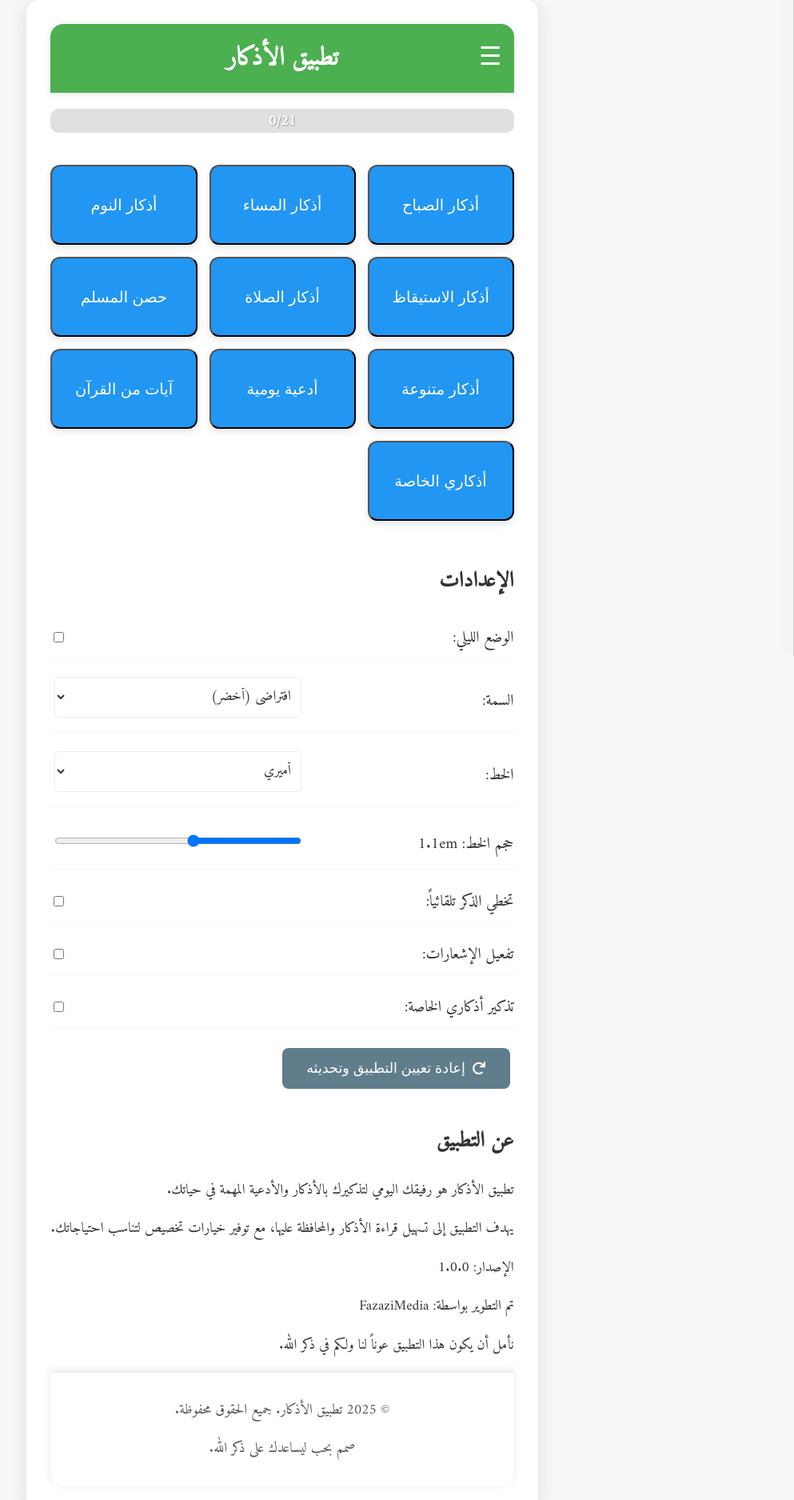
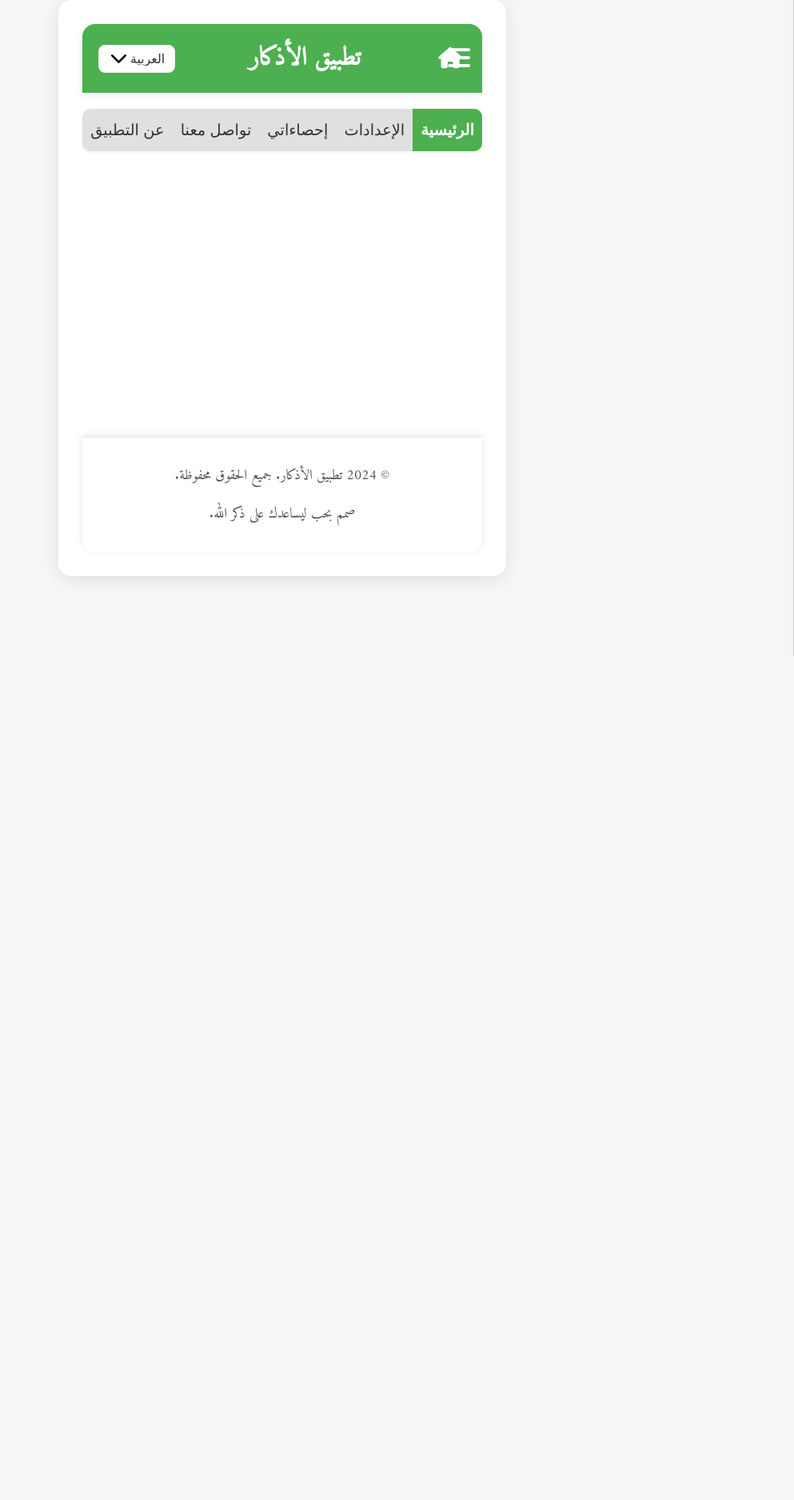
Before and after one commit to fazaziai703-cmd/fazazi-azkar, a plain HTML site: page index.html in a window 1280 px wide. Shown: the part 40-1915 px from the top of the page at 80% size, without its empty margins (287-1280 px from the left). After the commit the page ends 800 px from the top, so only its background shows below. Drawn offline with Linux system fonts and the light colour scheme; a web font is replaced by a local one.

Commit message:
Update index.html
enhancement for the UI

```diff
--- a/index.html
+++ b/index.html
@@ -3,7 +3,7 @@
 <head>
   <meta charset="UTF-8">
   <meta name="viewport" content="width=device-width, initial-scale=1.0">
-  <title>تطبيق الفزازي للأذكار اليومية</title>
+  <title>تطبيق الأذكار</title>
   <!-- Google Fonts for Arabic -->
   <link href="https://fonts.googleapis.com/css2?family=Amiri&family=Noto+Naskh+Arabic&family=Lateefah&family=Scheherazade+New&display=swap" rel="stylesheet">
   <!-- Font Awesome for Icons (Updated Version) -->
@@ -22,27 +22,50 @@
   <!-- Sidebar Navigation -->
   <div id="mySidenav" class="sidenav">
     <a href="javascript:void(0)" class="closebtn" onclick="closeNav()">&times;</a>
-    <a href="#" onclick="openTab('mainTab')">الرئيسية</a>
-    <a href="#" onclick="openTab('settingsTab')">الإعدادات</a>
-    <a href="#" onclick="openTab('statsTab')">إحصاءاتي</a>
-    <a href="#" onclick="openTab('contactUsTab')">تواصل معنا</a>
-    <a href="#" onclick="openTab('aboutTab')">عن التطبيق</a>
+    <!-- These links now primarily control the sidebar active state, main tabs are horizontal -->
+    <a href="#" onclick="openTab('mainContentTab-main')">الرئيسية</a>
+    <a href="#" onclick="openTab('mainContentTab-settings')">الإعدادات</a>
+    <a href="#" onclick="openTab('mainContentTab-stats')">إحصاءاتي</a>
+    <a href="#" onclick="openTab('mainContentTab-contactUs')">تواصل معنا</a>
+    <a href="#" onclick="openTab('mainContentTab-about')">عن التطبيق</a>
   </div>
 
   <!-- Main Content Container -->
-  <div class="container main-content-padding">
-    <!-- Header with App Title and Menu Button -->
+  <div class="container">
+    <!-- Header with App Title, Menu Button, Language Selector, and Home Button -->
     <div class="header">
-      <span class="sidenav-toggle-btn" onclick="toggleNav()">&#9776;</span>
-      <h1 id="appTitle">تطبيق الفزازي للأذكار اليومية</h1>
+      <button class="icon-button home-button" onclick="openTab('mainContentTab-main')" aria-label="العودة للصفحة الرئيسية">
+        <i class="fas fa-home"></i>
+      </button>
+      <h1 id="appTitle">تطبيق الأذكار</h1>
+      <div class="header-actions">
+        <select id="languageSelector" class="language-selector">
+          <option value="ar">العربية</option>
+          <option value="en">English</option>
+          <option value="ur">اردو</option>
+        </select>
+        <button class="sidenav-toggle-btn" onclick="toggleNav()" aria-label="فتح القائمة الجانبية">
+            <i class="fas fa-bars"></i>
+        </button>
+      </div>
     </div>
 
-    <!-- Tab Content Area -->
-    <div id="mainTab" class="tab-content active">
-      <!-- Content for main Azkar categories will be rendered here by script.js -->
+    <!-- Main Horizontal Tabs -->
+    <div class="main-horizontal-tabs">
+      <button class="tab-button active" onclick="openTab('mainContentTab-main')">الرئيسية</button>
+      <button class="tab-button" onclick="openTab('mainContentTab-settings')">الإعدادات</button>
+      <button class="tab-button" onclick="openTab('mainContentTab-stats')">إحصاءاتي</button>
+      <button class="tab-button" onclick="openTab('mainContentTab-contactUs')">تواصل معنا</button>
+      <button class="tab-button" onclick="openTab('mainContentTab-about')">عن التطبيق</button>
     </div>
 
-    <div id="settingsTab" class="tab-content">
+    <!-- Main Content Tab Areas -->
+    <div id="mainContentTab-main" class="main-content-tab active">
+      <!-- Content for main Azkar categories or active Azkar will be rendered here by script.js -->
+      <!-- Initial content will be the category grid, dynamically loaded -->
+    </div>
+
+    <div id="mainContentTab-settings" class="main-content-tab">
       <div class="settings-section">
         <h2>الإعدادات</h2>
 
@@ -115,22 +138,34 @@
       </div>
     </div>
 
-    <div id="statsTab" class="tab-content">
+    <div id="mainContentTab-stats" class="main-content-tab">
       <!-- Content for Stats will be rendered here by script.js -->
     </div>
 
-    <div id="contactUsTab" class="tab-content">
-      <!-- Content for Contact Us will be rendered here by script.js -->
+    <div id="mainContentTab-contactUs" class="main-content-tab">
+      <div class="contact-us-section">
+          <h2>تواصل معنا</h2>
+          <p>يسعدنا تواصلكم معنا لأي استفسارات أو اقتراحات.</p>
+          <a href="https://wa.me/97471851027" target="_blank" class="contact-button whatsapp">
+              <i class="fab fa-whatsapp"></i> تواصل عبر واتساب
+          </a>
+          <a href="mailto:your_email@example.com?subject=استفسار%20بخصوص%20تطبيق%20الأذكار" class="contact-button email">
+              <i class="fas fa-envelope"></i> أرسل بريد إلكتروني
+          </a>
+          <div class="fazazi-media-images">
+              <img src="images/icon/fazazimedia.png" alt="Fazazi Media Image">
+          </div>
+      </div>
     </div>
 
-    <div id="aboutTab" class="tab-content">
+    <div id="mainContentTab-about" class="main-content-tab">
       <div class="about-section">
         <h2>عن التطبيق</h2>
         <p>تطبيق الأذكار هو رفيقك اليومي لتذكيرك بالأذكار والأدعية المهمة في حياتك.</p>
         <p>يهدف التطبيق إلى تسهيل قراءة الأذكار والمحافظة عليها، مع توفير خيارات تخصيص لتناسب احتياجاتك.</p>
         <p>الإصدار: 1.0.0</p>
-        <p>تم التطوير بواسطة: FazaziMedia</p>
-        <p>نأمل أن يكون هذا التطبيق عوناً لنا ولكم في ذكر الله.</p>
+        <p>تم التطوير بواسطة: Fazazi AI</p>
+        <p>نأمل أن يكون هذا التطبيق عوناً لكم في ذكر الله.</p>
       </div>
     </div>
 
@@ -144,7 +179,7 @@
     </div>
 
     <div class="footer">
-      <p>&copy; 2025 تطبيق الأذكار. جميع الحقوق محفوظة.</p>
+      <p>&copy; 2024 تطبيق الأذكار. جميع الحقوق محفوظة.</p>
       <p>صمم بحب ليساعدك على ذكر الله.</p>
     </div>
   </div>
@@ -156,7 +191,7 @@
     if ('serviceWorker' in navigator) {
       window.addEventListener('load', () => {
         // تم تغيير المسار ليكون نسبيًا لضمان التوافق مع GitHub Pages
-        navigator.serviceWorker.register('./fazazi-azkar/service-worker.js')
+        navigator.serviceWorker.register('./service-worker.js')
           .then(registration => {
             console.log('Service Worker registered:', registration);
           })
```
